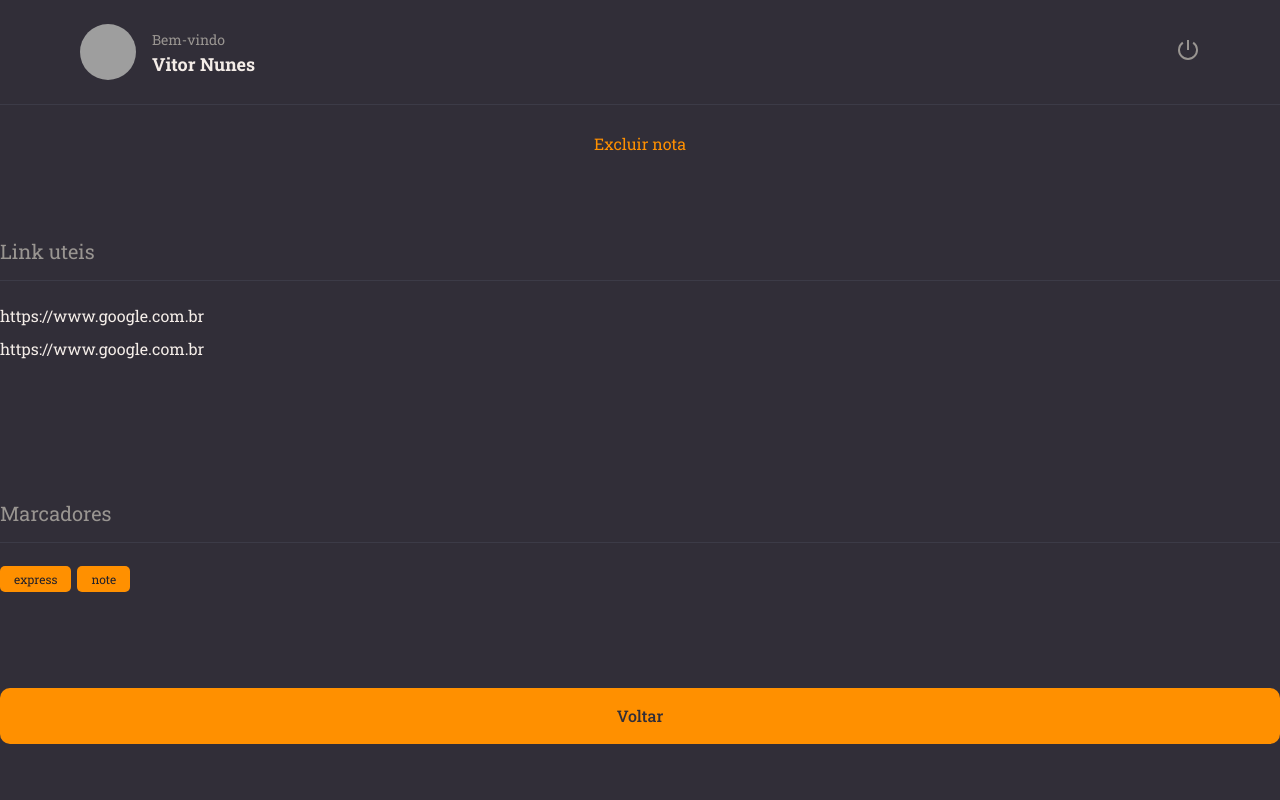
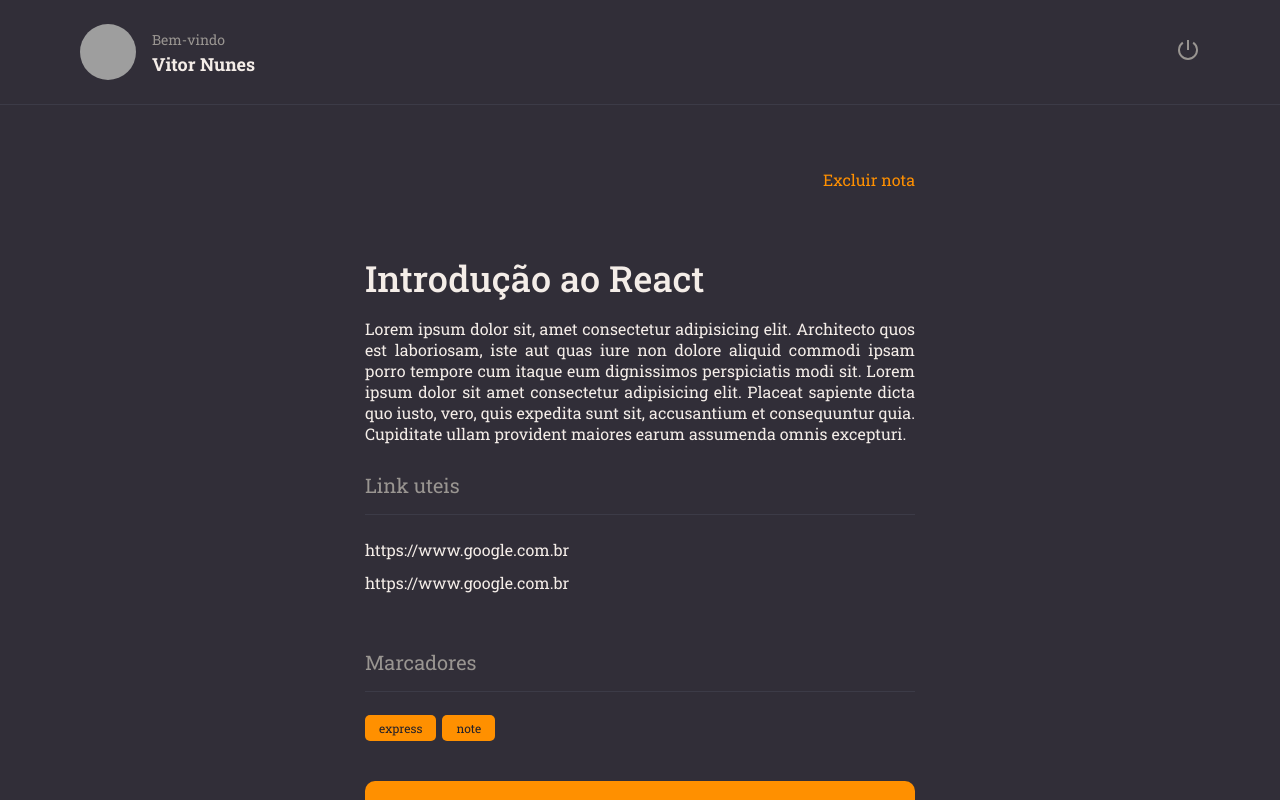
Before and after one commit to stecks10/rocketNotes, a React (Vite) app in the folder front-end/: page / in a window 1280 px wide. Built offline with nearby package versions, Linux system fonts and the light colour scheme; grey boxes are pictures that could not be loaded.

Commit message:
finalizando detalhes

```diff
--- a/front-end/src/components/Section/styles.js
+++ b/front-end/src/components/Section/styles.js
@@ -1,7 +1,7 @@
 import styled from 'styled-components';
 
 export const Container = styled.section`
-  margin: 56px 0 28px;
+  margin: 28px 0;
 
   > h2 {
     border-bottom-width: 1px;
--- a/front-end/src/pages/Details/index.jsx
+++ b/front-end/src/pages/Details/index.jsx
@@ -3,14 +3,20 @@
 import { Section } from '../../components/Section';
 import { ButtonText } from '../../components/ButtonText';
 import { Tag } from '../../components/Tag';
-import { Container, Links } from './styles';
+import { Container, Links, Content } from './styles';
 
 export function Details() {
   return (
     <Container>
       <Header />
 
+      <main>
+        <Content>
           <ButtonText title="Excluir nota" />
+
+          <h1>Introdução ao React</h1>
+          <p>Lorem ipsum dolor sit, amet consectetur adipisicing elit. Architecto quos est laboriosam, iste aut quas iure non dolore aliquid commodi ipsam porro tempore cum itaque eum dignissimos perspiciatis modi sit.
+            Lorem ipsum dolor sit amet consectetur adipisicing elit. Placeat sapiente dicta quo iusto, vero, quis expedita sunt sit, accusantium et consequuntur quia. Cupiditate ullam provident maiores earum assumenda omnis excepturi.</p>
 
           <Section title="Link uteis">
             <Links>
@@ -24,6 +30,8 @@
           </Section>
 
           <Button title="Voltar" />
+        </Content>
+      </main>
     </Container>
   );
 }
--- a/front-end/src/pages/Details/styles.js
+++ b/front-end/src/pages/Details/styles.js
@@ -8,7 +8,13 @@
   grid-template-rows: 105px auto;
   grid-template-areas:
   "header"
-  "content"
+  "content";
+
+  > main {
+    grid-area: content;
+    overflow-y: scroll;
+    padding: 64px 0;
+  }
   ;
 `;
 
@@ -23,3 +29,27 @@
     color: ${({ theme }) => theme.COLORS.WHITE};
   }
 `
+
+export const Content = styled.div`
+  max-width: 550px;
+  margin: 0 auto;
+
+  display: flex;
+  flex-direction: column;
+
+  > button:first-child {
+    align-self: end;
+  }
+
+  > h1 {
+    font-size: 36px;
+    font-weight: 500;
+    padding-top: 64px;
+  }
+
+  > p {
+    font-size: 16px;
+    margin-top: 16px;
+    text-align: justify;
+  }
+`
```
Lines whose indentation alone changed are shown as unchanged.
